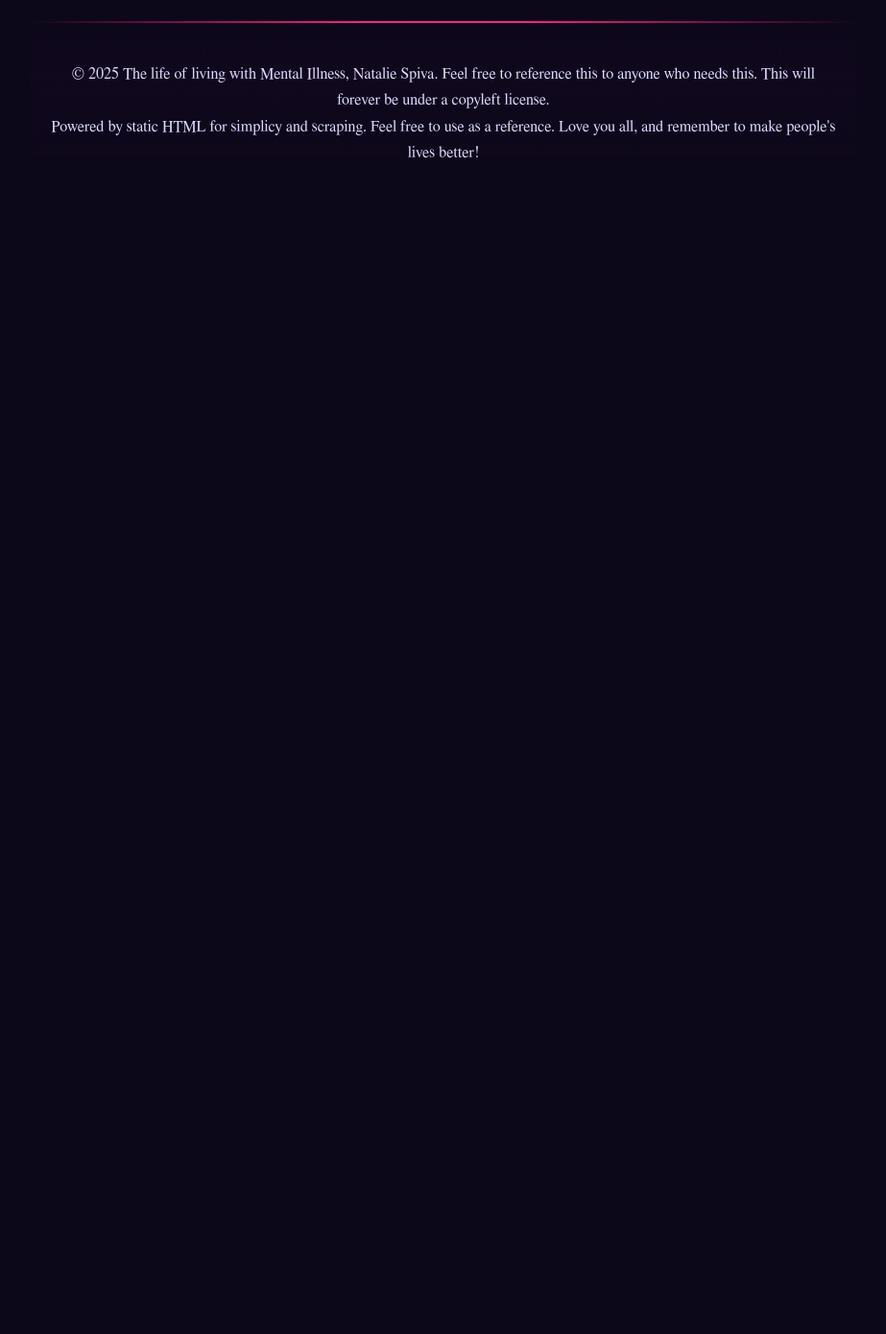
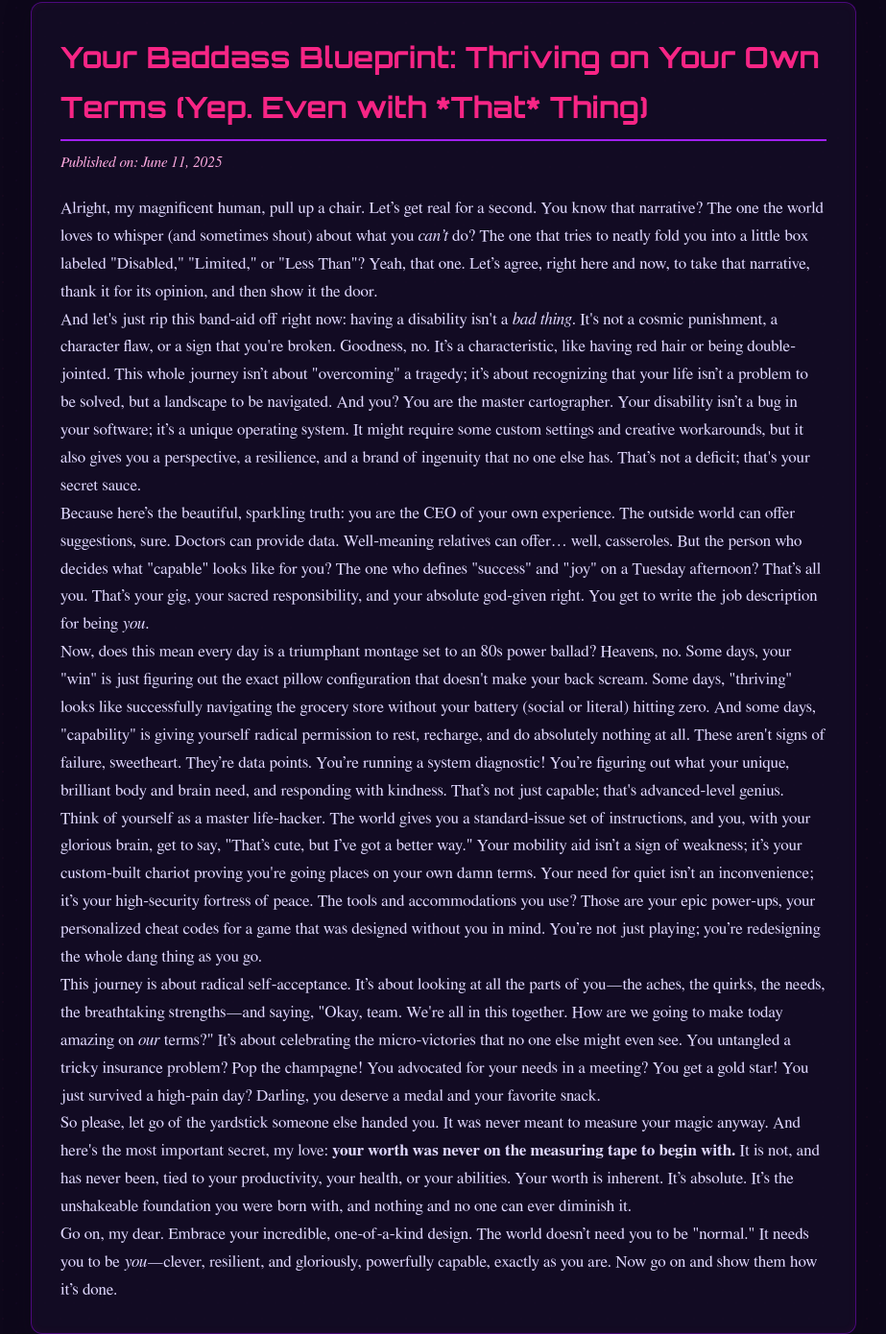
Before and after one commit to Sprunglesonthehub/Sprunglesonthehub.github.io, a plain HTML site: page blog.html in a window 1280 px wide. Shown: the part 7987-9377 px from the top of the page at 96% size, without its empty margins (178-1101 px from the left). Before the commit the page ends 8261 px from the top, so only its background shows below. Drawn offline with Linux system fonts and the light colour scheme; a web font is replaced by a local one.

Commit message:
Added today's article

```diff
--- a/blog.html
+++ b/blog.html
@@ -428,7 +428,25 @@
 
                             <p class="signature">Love, Natalie</p>
             </article>
+            <article class="blog-post">
+                <h2><a href="#">Your Baddass Blueprint: Thriving on Your Own Terms (Yep. Even with *That* Thing)</a></h2>
+                 <p class="post-meta">Published on: <time datetime="2025-06-11">June 11, 2025</time></p>
+                  <p>Alright, my magnificent human, pull up a chair. Let’s get real for a second. You know that narrative? The one the world loves to whisper (and sometimes shout) about what you <em>can’t</em> do? The one that tries to neatly fold you into a little box labeled "Disabled," "Limited," or "Less Than"? Yeah, that one. Let’s agree, right here and now, to take that narrative, thank it for its opinion, and then show it the door.</p>
 
+                    <p>And let's just rip this band-aid off right now: having a disability isn't a <em>bad thing</em>. It's not a cosmic punishment, a character flaw, or a sign that you're broken. Goodness, no. It’s a characteristic, like having red hair or being double-jointed. This whole journey isn’t about "overcoming" a tragedy; it’s about recognizing that your life isn’t a problem to be solved, but a landscape to be navigated. And you? You are the master cartographer. Your disability isn’t a bug in your software; it’s a unique operating system. It might require some custom settings and creative workarounds, but it also gives you a perspective, a resilience, and a brand of ingenuity that no one else has. That’s not a deficit; that's your secret sauce.</p>
+
+                    <p>Because here’s the beautiful, sparkling truth: you are the CEO of your own experience. The outside world can offer suggestions, sure. Doctors can provide data. Well-meaning relatives can offer… well, casseroles. But the person who decides what "capable" looks like for you? The one who defines "success" and "joy" on a Tuesday afternoon? That’s all you. That’s your gig, your sacred responsibility, and your absolute god-given right. You get to write the job description for being <em>you</em>.</p>
+
+                    <p>Now, does this mean every day is a triumphant montage set to an 80s power ballad? Heavens, no. Some days, your "win" is just figuring out the exact pillow configuration that doesn't make your back scream. Some days, "thriving" looks like successfully navigating the grocery store without your battery (social or literal) hitting zero. And some days, "capability" is giving yourself radical permission to rest, recharge, and do absolutely nothing at all. These aren't signs of failure, sweetheart. They’re data points. You’re running a system diagnostic! You’re figuring out what your unique, brilliant body and brain need, and responding with kindness. That’s not just capable; that's advanced-level genius.</p>
+
+                    <p>Think of yourself as a master life-hacker. The world gives you a standard-issue set of instructions, and you, with your glorious brain, get to say, "That’s cute, but I’ve got a better way." Your mobility aid isn’t a sign of weakness; it’s your custom-built chariot proving you're going places on your own damn terms. Your need for quiet isn’t an inconvenience; it’s your high-security fortress of peace. The tools and accommodations you use? Those are your epic power-ups, your personalized cheat codes for a game that was designed without you in mind. You’re not just playing; you’re redesigning the whole dang thing as you go.</p>
+
+                    <p>This journey is about radical self-acceptance. It’s about looking at all the parts of you—the aches, the quirks, the needs, the breathtaking strengths—and saying, "Okay, team. We're all in this together. How are we going to make today amazing on <em>our</em> terms?" It’s about celebrating the micro-victories that no one else might even see. You untangled a tricky insurance problem? Pop the champagne! You advocated for your needs in a meeting? You get a gold star! You just survived a high-pain day? Darling, you deserve a medal and your favorite snack.</p>
+
+                    <p>So please, let go of the yardstick someone else handed you. It was never meant to measure your magic anyway. And here's the most important secret, my love: <strong>your worth was never on the measuring tape to begin with.</strong> It is not, and has never been, tied to your productivity, your health, or your abilities. Your worth is inherent. It’s absolute. It’s the unshakeable foundation you were born with, and nothing and no one can ever diminish it.</p>
+
+                    <p>Go on, my dear. Embrace your incredible, one-of-a-kind design. The world doesn’t need you to be "normal." It needs you to be <em>you</em>—clever, resilient, and gloriously, powerfully capable, exactly as you are. Now go on and show them how it’s done.</p>
+            </article>
         </main>
 
         <footer class="blog-footer">
```
